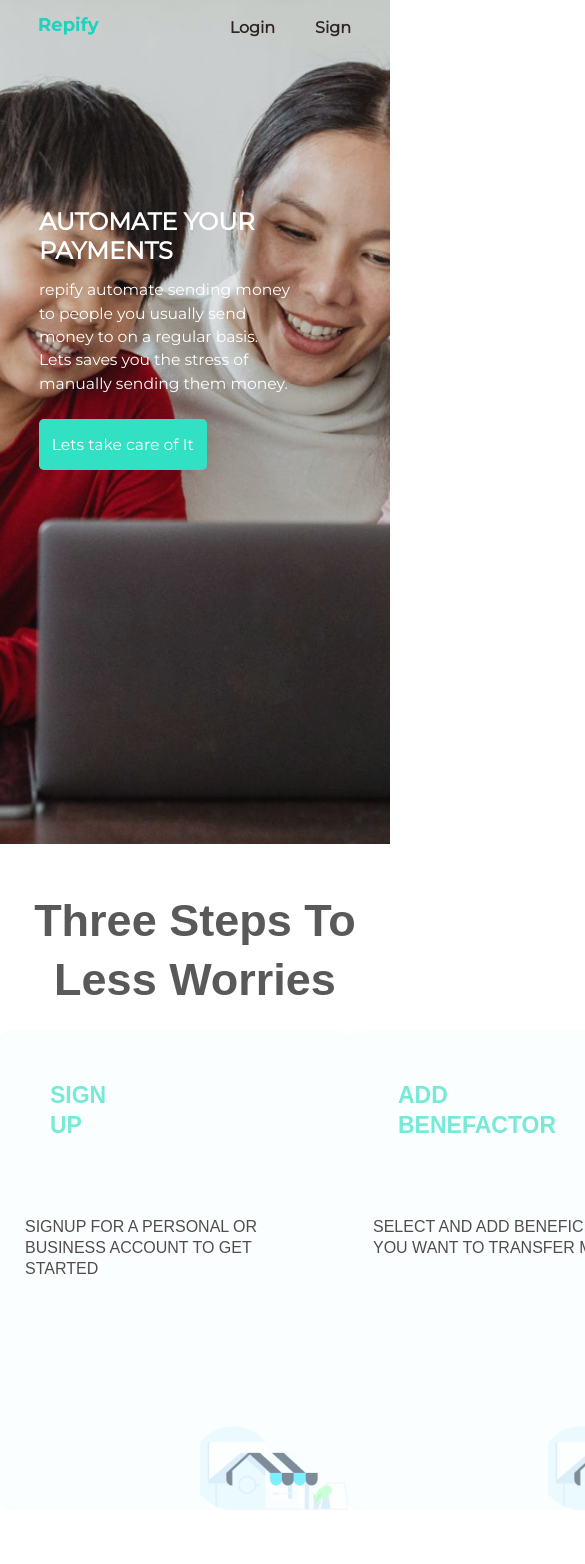
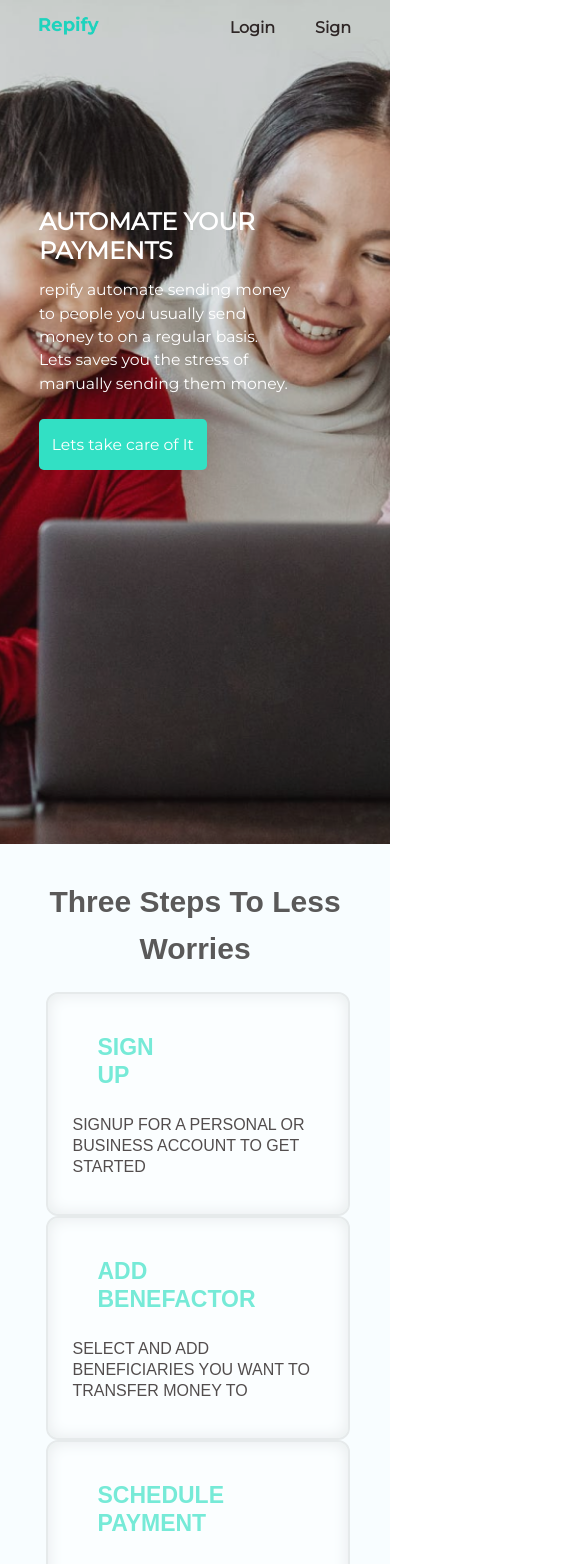
Before and after one commit to BuildForSDGCohort2/Team-038-Frontend, a React (Create React App) app: page / in a window 390 px wide. Shown: the top 1564 px of the page, 585 px wide, since content can reach past the window. Built offline with nearby package versions, Linux system fonts and the light colour scheme; the HTML template or start-up script is replaced by a standard one.

Commit message:
Complete responsive home page with header, how we work section and footer

```diff
--- a/src/Pages/Home/HowWeWork/HowWeWork.css
+++ b/src/Pages/Home/HowWeWork/HowWeWork.css
@@ -1,6 +1,7 @@
 .how-we-work-section {
     width: 100%;
     padding-bottom: 90px;
+    background: rgb(248, 253, 255);
 }
 
 .how-we-work-section h2 {
@@ -11,40 +12,34 @@
     text-align: center;
     text-transform: capitalize;
     color: rgb(90, 89, 89);
-    padding-top: 47px;
+    padding-top: 65px;
+    padding-bottom: 60px;
 }
 
 .container {
     display: flex;
-    padding-top: 20px;
-    padding-bottom: 45px;
+    padding-top: 70px;
+    padding-bottom: 50px;
     justify-content: space-evenly;
 }
 
-button {
-    background-color: rgb(251, 254, 255);
-    border-radius: 12px;
-    cursor: pointer;
-    box-shadow: inset 0 0 25px rgb(223, 220, 220);
-    border: none;
-    outline: none;
+.column:hover {
+    border-color: rgb(47, 142, 231);
 }
 
-button:hover {
-    background-color: rgb(47, 142, 231);
-}
-
-button:active {
-    background-color: rgb(47, 142, 231);
+.column.active {
+    background-color: rgb(219, 223, 223);
 }
 
 .column {
     background-color: rgb(251, 254, 255);
-    height: 480px;
-    width: 348px;
+    height: 470px;
+    width: 350px;
     position: relative;
-    border-radius: 11px;
-    border: none;
+    border-radius: 12px;
+    box-shadow: inset 0 0 16px rgb(230, 234, 235);
+    cursor: pointer;
+    border: 2px solid rgb(230, 234, 235);
 }
 
 .column .title {
@@ -80,3 +75,40 @@ button:active {
     bottom: 0;
     right: 0;
 }
+
+/*  Media Query */
+
+@media screen and (max-width: 1040px) {
+    .container {
+        width: 90%;
+        height: 90%;
+        flex-direction: column;
+        padding-top: 20px;
+        align-items: center;
+        justify-content: space-between;
+        margin-left: 22px;
+    }
+    .column {
+        height: 220px;
+        width: 300px;
+    }
+    .how-we-work-section h2 {
+        font-size: 30px;
+        line-height: 155.4%;
+        padding-top: 35px;
+        padding-bottom: 0px;
+    }
+    .column .image {
+        background-image: none;
+    }
+    .column .title {
+        padding-top: 40px;
+        padding-bottom: 0px;
+        line-height: 120.4%;
+    }
+    .column:hover {
+        border-color: rgb(89, 245, 58);
+    }
+}
+
+@media screen and (max-width: 660px) {}
--- a/src/Pages/Home/HowWeWork/HowWeWork.js
+++ b/src/Pages/Home/HowWeWork/HowWeWork.js
@@ -6,7 +6,6 @@ const howWeWork = () => {
         <div className="how-we-work-section">
             <h2> Three Steps To Less Worries </h2>
             <div className="container row" >
-                <button>
                 <div className="signup column">
                     <div className="title"> SIGN <br /> UP </div>
                     <p>
@@ -14,8 +13,6 @@ const howWeWork = () => {
                         </p>
                     <div className="image"></div>
                 </div>
-                </button>
-                <button>
                 <div className="add-beneficiary column">
                     <div className="title"> ADD <br /> BENEFACTOR </div>
                     <p>
@@ -23,8 +20,6 @@ const howWeWork = () => {
                         </p>
                     <div className="image"></div>
                 </div>
-                </button>
-                <button>
                 <div className="schedule-payment column">
                     <div className="title"> SCHEDULE <br /> PAYMENT </div>
                     <p>
@@ -32,7 +27,6 @@ const howWeWork = () => {
                         </p>
                     <div className="image"></div>
                 </div>
-                </button>
             </div>
         </div>
     );
```
Lines whose indentation alone changed are shown as unchanged.
